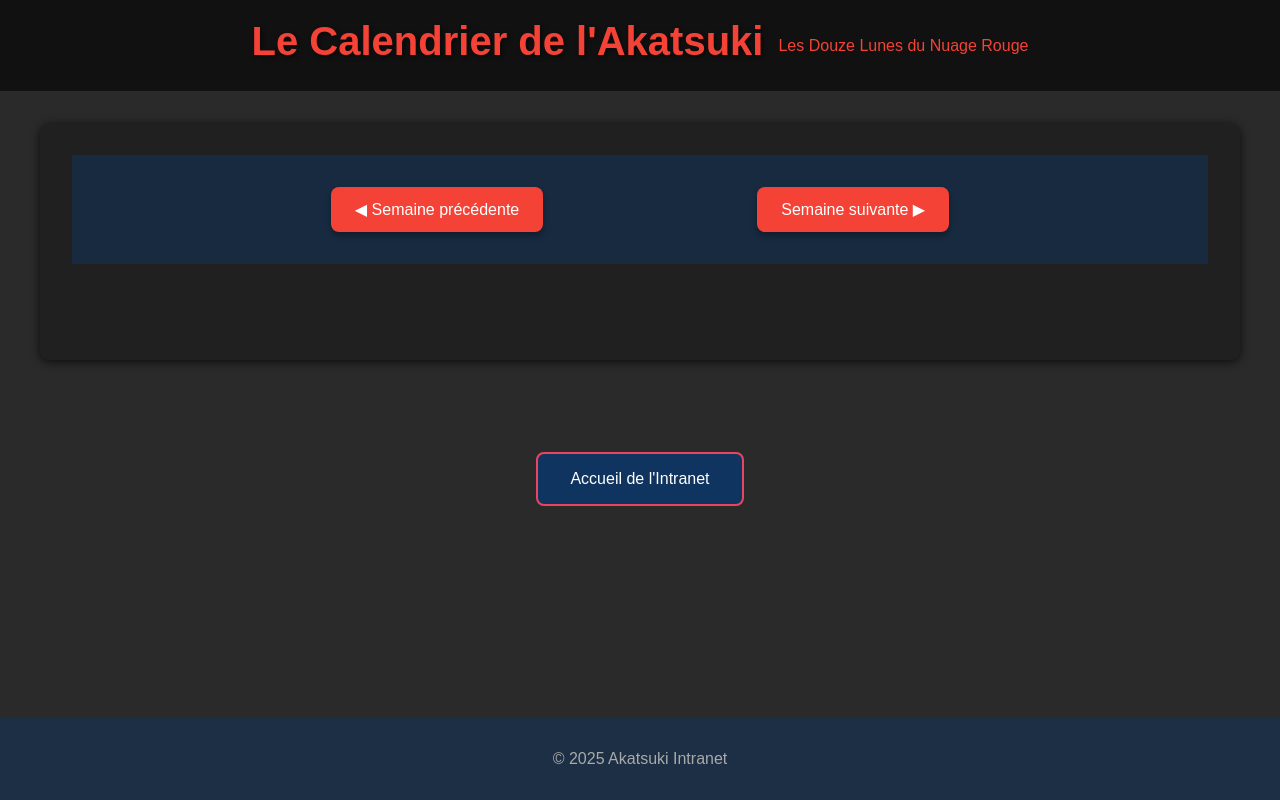
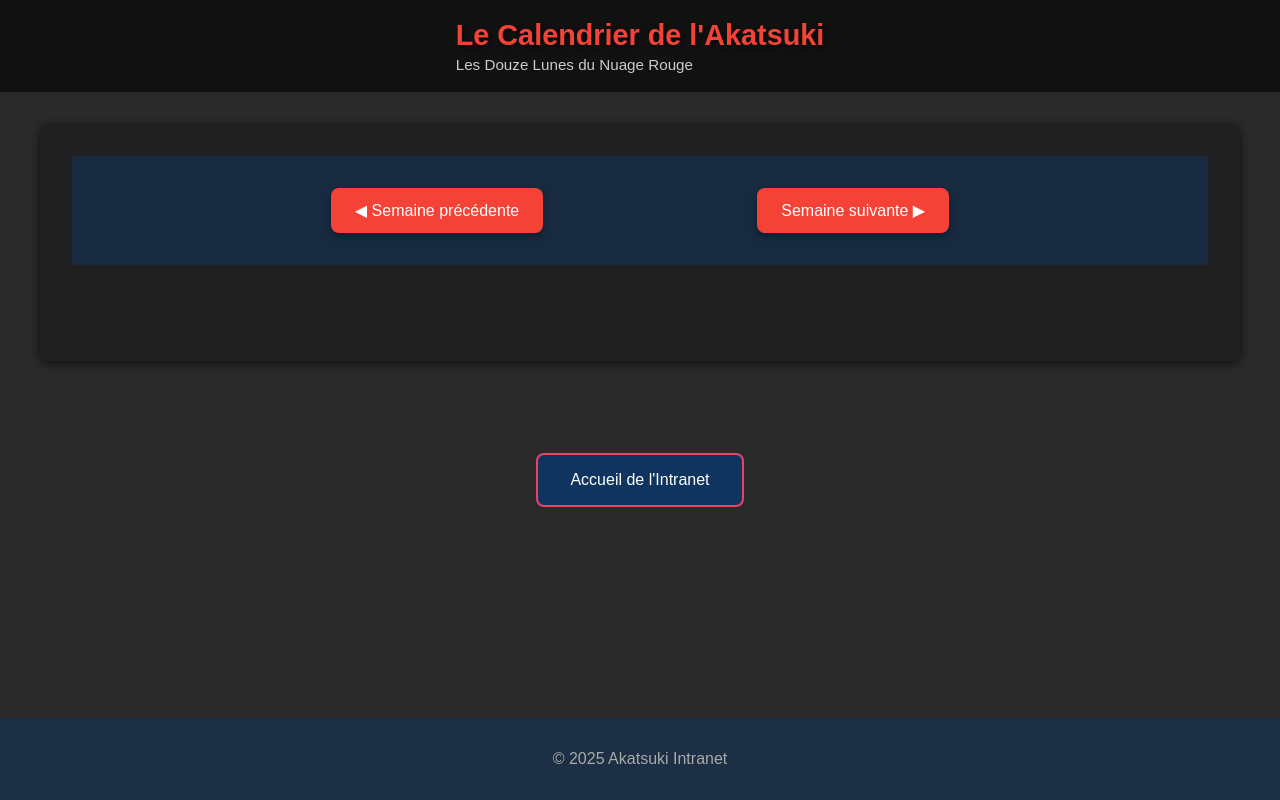
Before and after one commit to Touki28/test-intranet, a plain HTML site: page calendrier.html in a window 1280 px wide. Drawn offline with Linux system fonts and the light colour scheme; no server answers.

```diff
--- a/calendrier.html
+++ b/calendrier.html
@@ -193,8 +193,10 @@
 
 <header>
     <div class="header-content">
-        <h1>Le Calendrier de l'Akatsuki</h1>
+        <div class="header-text">
+            <h1>Le Calendrier de l'Akatsuki</h1>
         <p>Les Douze Lunes du Nuage Rouge</p>
+        </div>
     </div>
 </header>
 
```
